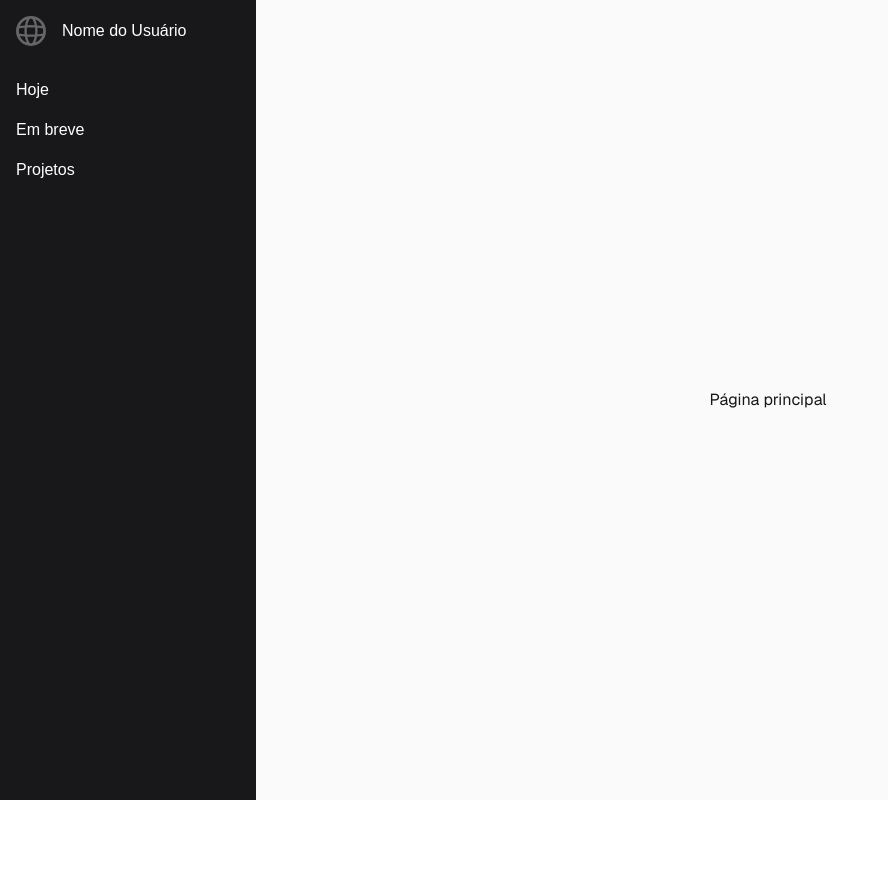
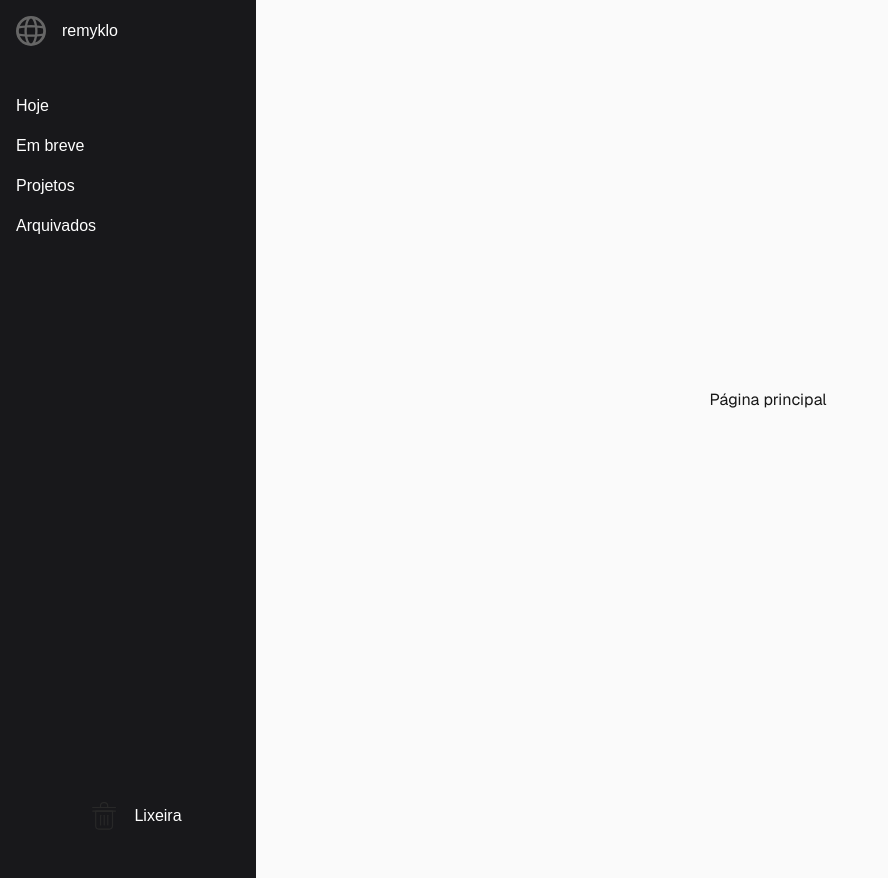
Before and after one commit to VitoriaDourado/todo-list-frontend, a Next.js app: page / in a window 1280 px wide. Shown: the whole page, without its empty margins (0-888 px from the left). Before the commit the page ends 800 px from the top, so only its background shows below. Built offline with nearby package versions, Linux system fonts and the light colour scheme.

Commit message:
feat: add support to use Link from next

```diff
--- a/src/components/layout/Sidebar.tsx
+++ b/src/components/layout/Sidebar.tsx
@@ -1,8 +1,9 @@
 import Image from "next/image";
+import Link from "next/link";
 
-export default function Sidebar(){
-  return(
-    <aside className="w-64 bg-zinc-900 text-white h-screen p-4">
+export default function Sidebar() {
+  return (
+    <aside className="w-64 bg-zinc-900 text-white h-auto p-4">
       <div className="flex items-center mb-4 gap-4">
         <Image
           className="dark:invert"
@@ -12,14 +13,30 @@ export default function Sidebar(){
           height={30}
           priority
         />
-        <h1>Nome do Usuário</h1>
+        <h1>remyklo</h1>
       </div>
 
-      <nav className="flex flex-col gap-4 mt-8">
-        <button className="text-left cursor-pointer">Hoje</button>
-        <button className="text-left cursor-pointer">Em breve</button>
-        <button className="text-left cursor-pointer">Projetos</button>
+      <nav className="flex flex-col h-screen justify-between">
+        <div className="flex flex-col gap-4 mt-8">
+          <Link href={"/tarefas/hoje"} className="text-left cursor-pointer">Hoje</Link>
+          <Link href={"/tarefas/em-breve"} className="text-left cursor-pointer">Em breve</Link>
+          <Link href={"/tarefas/projetos"} className="text-left cursor-pointer">Projetos</Link>
+          <Link href={"/tarefas/arquivados"} className="text-left cursor-pointer">Arquivados</Link>
+        </div>
+        <div className="flex items-center mb-4 mt-auto justify-center">
+          <Image
+            className="dark:invert"
+            src="/trash.svg"
+            alt="trash bin"
+            width={60}
+            height={60}
+            priority
+          />
+
+          <Link href={"/lixeira"} className="text-center cursor-pointer">Lixeira</Link>
+        </div>
       </nav>
+
     </aside>
   )
 }
```
